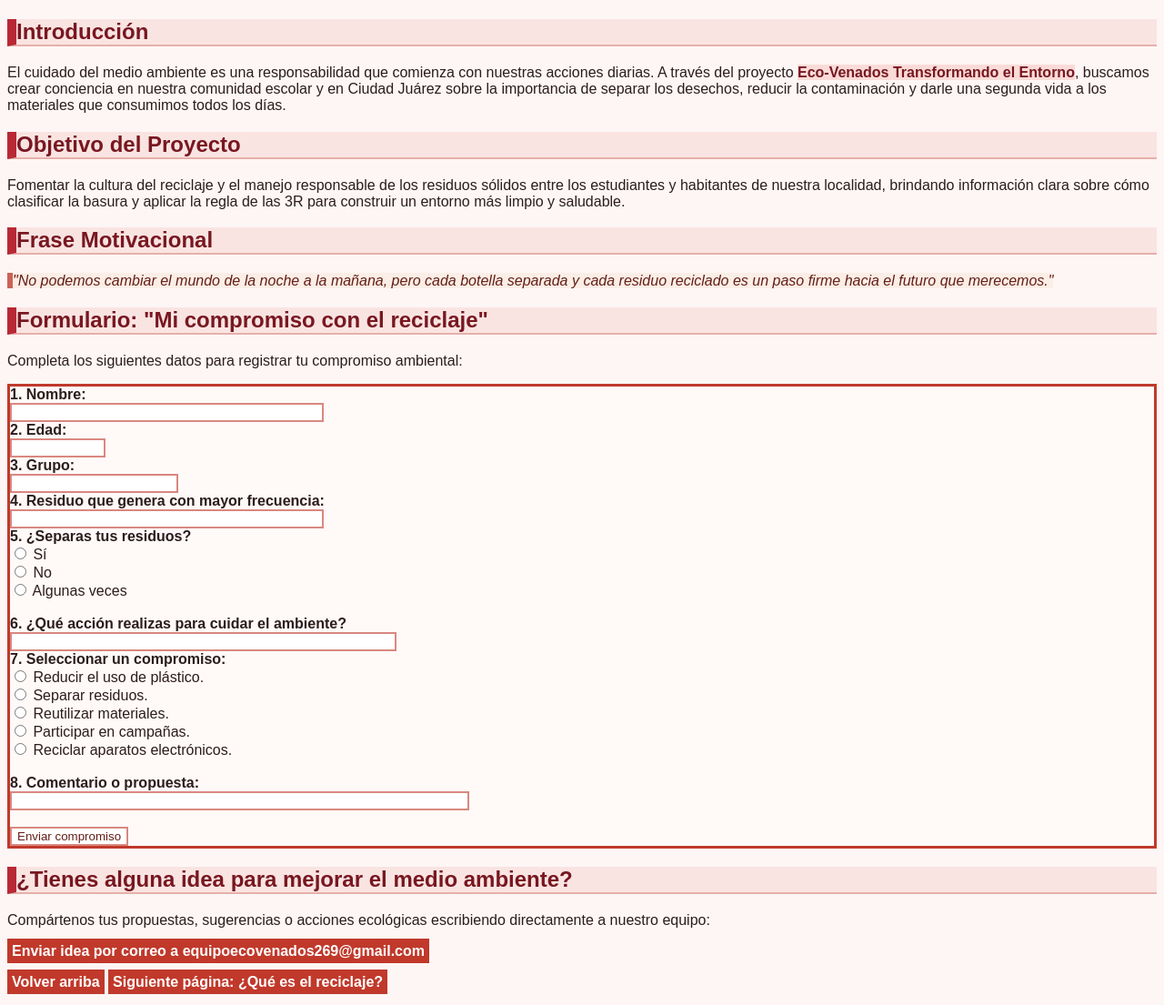
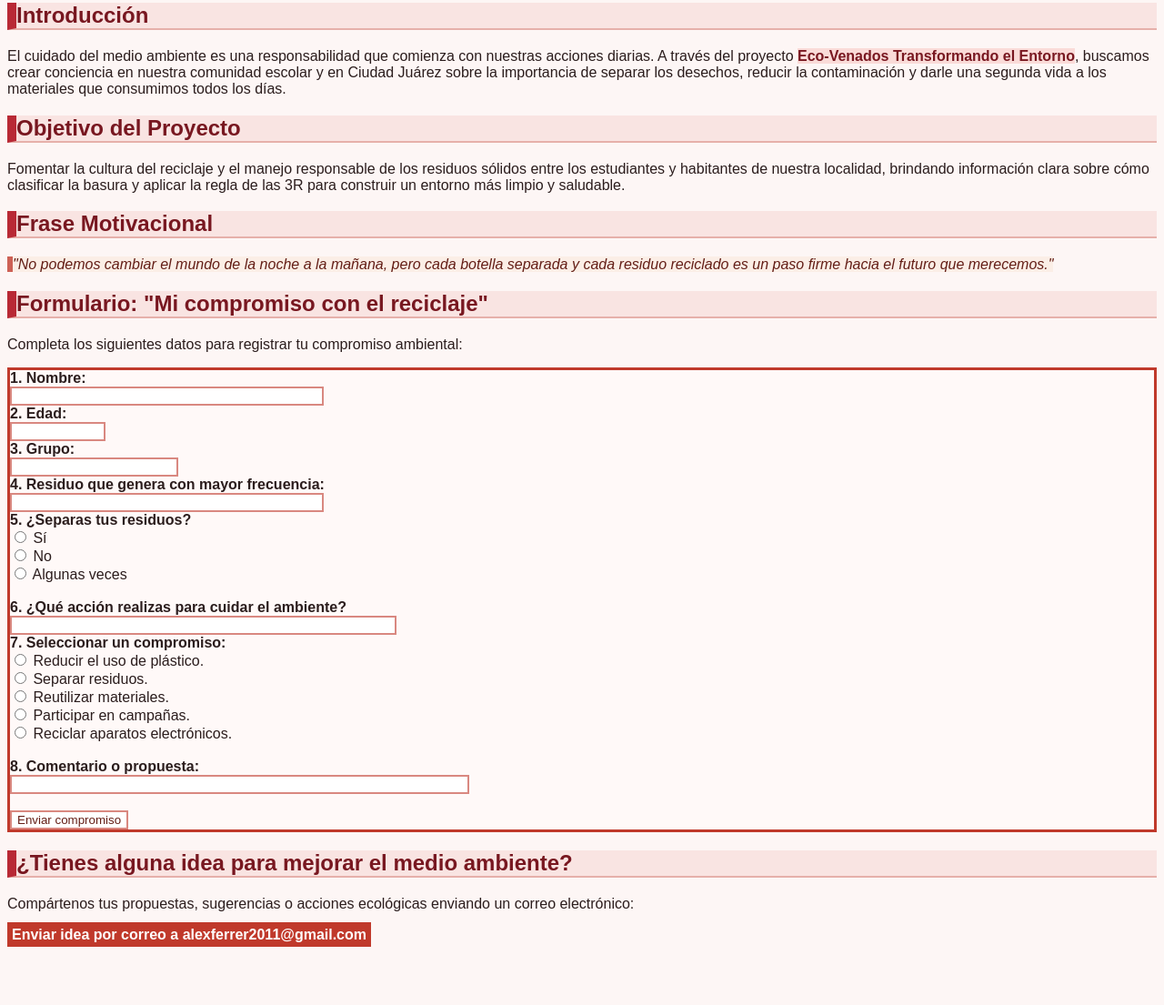
Before and after one commit to syntax-syfm/eco-venados-paec, a plain HTML site: page index.html in a window 1280 px wide. Shown: the part 407-1512 px from the top of the page at 91% size. After the commit the page ends 1460 px from the top, so only its background shows below. Drawn offline with Linux system fonts and the light colour scheme.

Commit message:
Add files via upload

```diff
--- a/estilos.css
+++ b/estilos.css
@@ -1,20 +1,23 @@
 body {
     background-color: #fdf6f5;
-    font-family: Arial, Helvetica, sans-serif;
+    font-family: Arial, Verdana, sans-serif;
     color: #2b1d1d;
 }
 
-/* Encabezado principal en rojo vino intenso con bordes coral */
+/* regla agrupada */
+h1, h2, h3 {
+    font-family: Arial, Verdana, sans-serif;
+}
+
 h1 {
     background-color: #801b24;
     color: #ffffff;
-    font-variant: small-caps;
     text-align: center;
+    text-transform: uppercase;
     border-top: 6px solid #d94e4e;
     border-bottom: 6px solid #e07a5f;
 }
 
-/* Subtítulos con fondo rosa pálido y barra lateral carmesí */
 h2 {
     background-color: #f9e4e2;
     color: #781720;
@@ -22,30 +25,29 @@ h2 {
     border-bottom: 2px solid #e6b0aa;
 }
 
-/* Títulos pequeños en tono rojo ladrillo */
 h3 {
     color: #a93226;
-    font-variant: small-caps;
+    text-transform: uppercase;
 }
 
 p {
     font-size: 16px;
 }
 
-/* Palabras resaltadas en negrita */
 p strong {
     color: #781720;
     background-color: #fadbd8;
+    font-weight: bold;
 }
 
-/* Frase motivacional en tono durazno/coral suave */
 p em {
     background-color: #fbeee6;
     color: #641e16;
+    font-style: italic;
     border-left: 6px solid #cd6155;
 }
 
-/* Botones de navegación en rojo vibrante */
+/* botones */
 p a {
     background-color: #c0392b;
     color: #ffffff;
@@ -54,25 +56,23 @@ p a {
     border: 5px solid #c0392b;
 }
 
-/* Enlaces del índice numerado */
+/* enlaces del indice */
 ol li a {
     color: #922b21;
     font-weight: bold;
     text-decoration: none;
 }
 
-/* Marcos de las fotografías en tono rojo terracota */
 img {
     border: 5px solid #a93226;
 }
 
-/* Caja del formulario con borde rojo carmesí */
+/* formulario */
 form {
     background-color: #fff9f8;
     border: 3px solid #c0392b;
 }
 
-/* Campos de texto del formulario */
 input {
     border: 2px solid #d98880;
     background-color: #ffffff;
--- a/index.html
+++ b/index.html
@@ -10,7 +10,7 @@
     <a name="inicio"></a>
     <h1>PAEC: Eco-Venados Transformando el Entorno</h1>
 
-     <p>
+    <p>
         <a href="reciclaje.html">2. ¿Qué es el reciclaje?</a>
         <a href="residuos.html">3. Tipos de residuos</a>
         <a href="las3r.html">4. Las 3R</a>
@@ -18,7 +18,6 @@
         <a href="escuela.html">6. En nuestra escuela</a>
         <a href="comunidad.html">7. En nuestra comunidad</a>
         <a href="#formulario">Ir al Formulario</a>
-        <a href="juego.html">8. Mini-Juego Ecológico</a>
     </p>
 
     <p style="text-align: center;">
@@ -80,18 +79,12 @@
         <input type="submit" value="Enviar compromiso">
     </form>
 
-       <h2>¿Tienes alguna idea para mejorar el medio ambiente?</h2>
+          <h2>¿Tienes alguna idea para mejorar el medio ambiente?</h2>
     <p>
-        Compártenos tus propuestas, sugerencias o acciones ecológicas escribiendo directamente a nuestro equipo:
+        Compártenos tus propuestas, sugerencias o acciones ecológicas enviando un correo electrónico:
     </p>
     <p>
-        <a href="mailto:equipoecovenados269@://gmail.com">Enviar idea por correo a equipoecovenados269@gmail.com</a>
-    </p>
-
-
-    <p>
-        <a href="#inicio">Volver arriba</a>
-        <a href="reciclaje.html">Siguiente página: ¿Qué es el reciclaje?</a>
+        <a href="mailto:alexferrer2011@://gmail.com">Enviar idea por correo a alexferrer2011@gmail.com</a>
     </p>
 
 </body>
```
